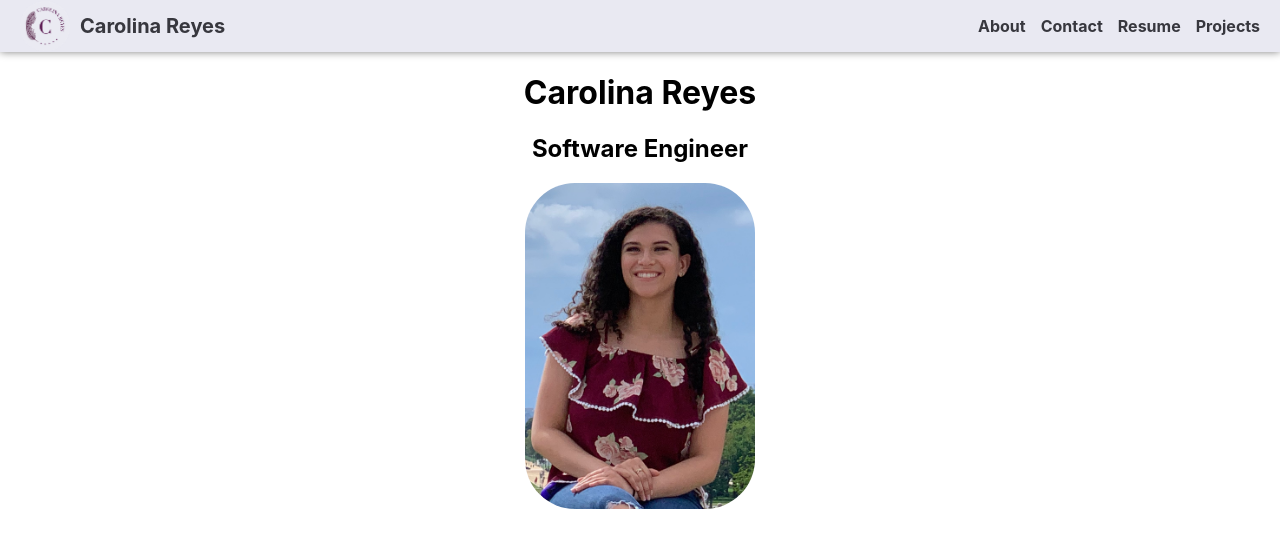
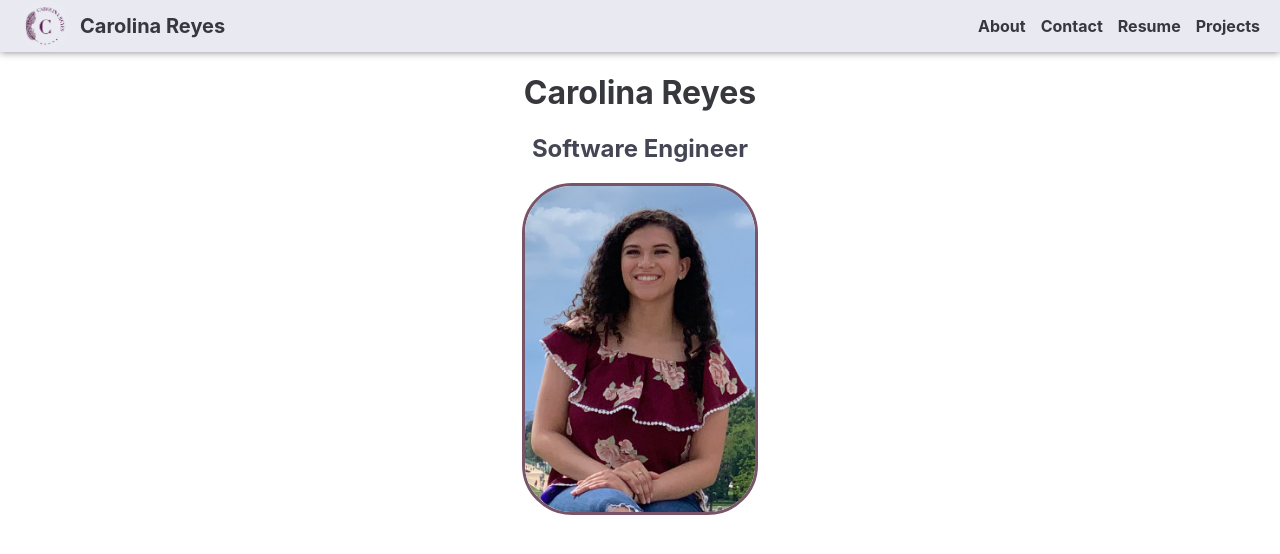
Before and after one commit to creyes25/carolina-reyes-portfolio, a React (Create React App) app: page / in a window 1280 px wide. Shown: the top 554 px of the page. Built offline with nearby package versions, Linux system fonts and the light colour scheme; the HTML template or start-up script is replaced by a standard one.

Commit message:
style home and about picture

```diff
--- a/src/components/NavBar/NavBar.module.css
+++ b/src/components/NavBar/NavBar.module.css
@@ -16,8 +16,22 @@ nav {
   display: flex;
   align-items: center;
   justify-content: center;
-  /* margin-left: 20px; */
 }
+
+.name {
+  display: flex;
+  align-items: center;
+  margin-left: 20px;
+  font-size: 20px;
+  text-decoration: none;
+  color: #37373E ;
+}
+
+.name > img {
+  width: 50px;
+  margin-right: 10px;
+}
+
 
 nav > ul {
   display: flex;
@@ -34,25 +48,11 @@ nav > ul {
   color: #37373E
 }
 
-.name {
-  display: flex;
-  justify-content: center;
-  align-items: center;
-  margin-left: 20px;
-  font-size: 20px;
-  text-decoration: none;
-  color: #37373E ;
-}
-
-.name > img {
-  width: 50px;
-  margin-right: 10px;
-}
-
 
 
 @media (max-width: 450px) {
   nav{
     background-color: rgba(134, 64, 183, 0.862);
+    width: 100%;
   }
 }
--- a/src/pages/About/About.module.css
+++ b/src/pages/About/About.module.css
@@ -6,9 +6,9 @@
 }
 
 .about_pic > img {
-  /* border: solid purple; */
+  border: 3px solid #785469;
   max-width:230px;
-  height: auto;
+  height: 250px;
   border-radius: 50px;
 }
 
--- a/src/pages/Home/Home.module.css
+++ b/src/pages/Home/Home.module.css
@@ -1,13 +1,21 @@
 .pic_container {
-  /* border: solid red; */
   display: flex;
   justify-content: center;
   align-content: center;
 }
 
 .pic_container > img {
-  /* border: solid purple; */
-  max-width:230px;
+  max-width: 230px;
   height: auto;
   border-radius: 50px;
+  border: 3px solid #785469;
+  border-radius: 50px;
 }
+
+.title > h1 {
+  color: #37373E;
+}
+
+.title > h2 {
+  color: #454655;
+}
```
